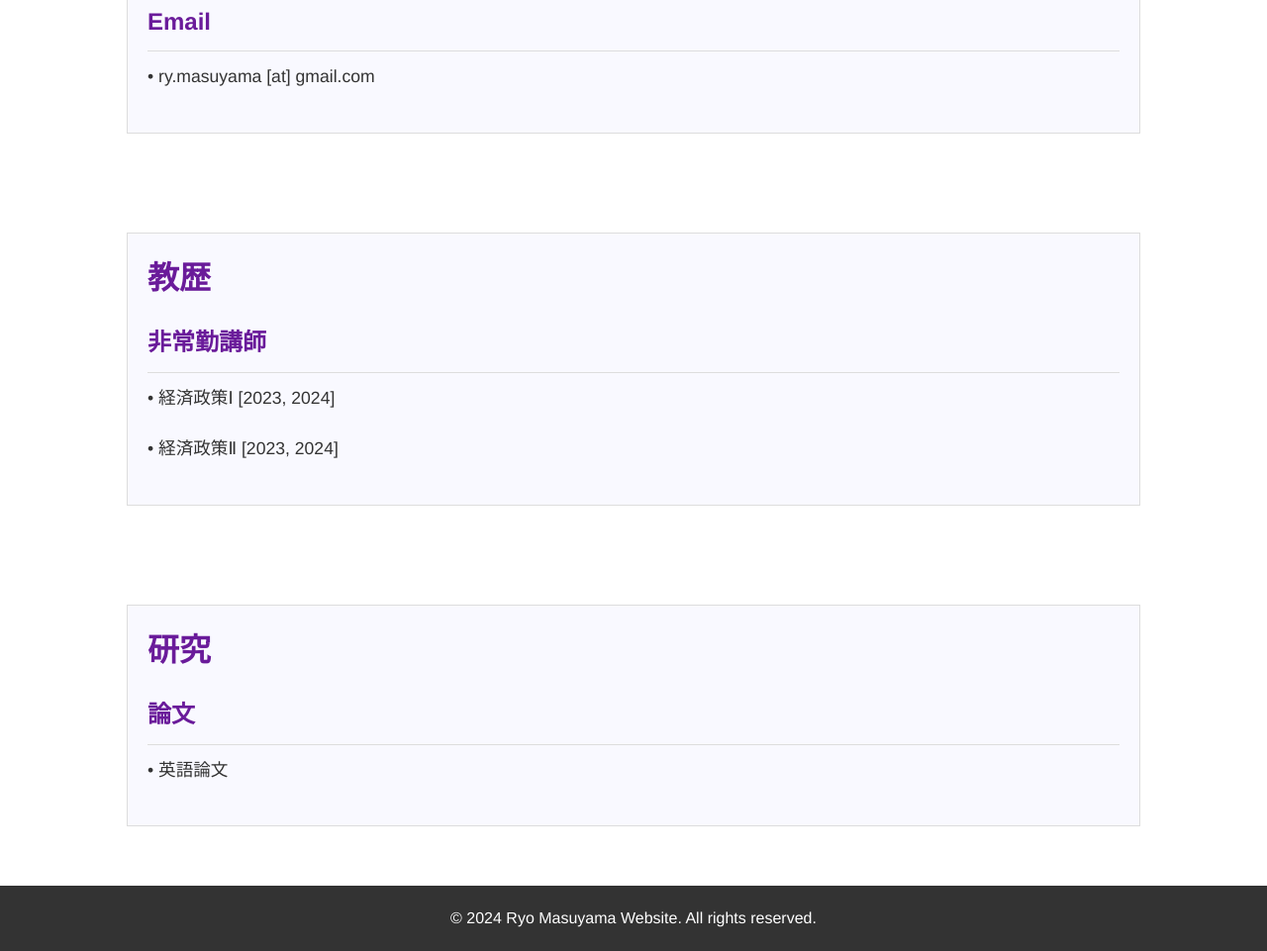
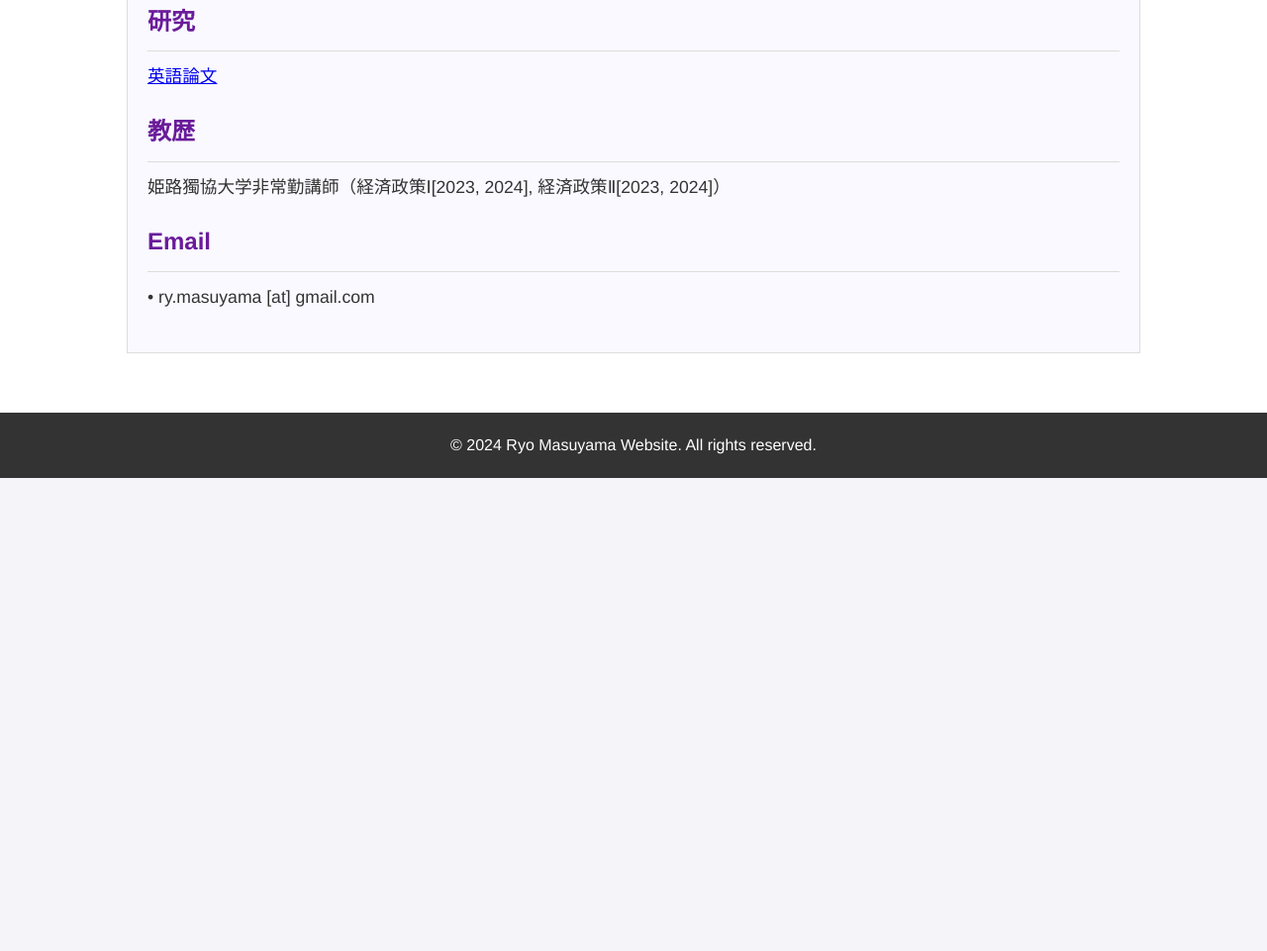
Before and after one commit to ryomasuyama/test, a plain HTML site: page career.html in a window 1280 px wide. Shown: the part 922-1883 px from the top of the page at 99% size. After the commit the page ends 1405 px from the top, so only its background shows below. Drawn offline with Linux system fonts and the light colour scheme.

Commit message:
Update career.html

```diff
--- a/career.html
+++ b/career.html
@@ -38,29 +38,12 @@
                 <p>&bull; 修士（経済学, 神戸大学）</p>
                 <h3>研究分野</h3>
                 <p>&bull; 産業組織論</p>
+                <h3>研究</h3>
+                <p><a href="research.html">英語論文</a></p>
+                <h3>教歴</h3>
+                <p>姫路獨協大学非常勤講師（経済政策Ⅰ[2023, 2024], 経済政策Ⅱ[2023, 2024]）</p>
                 <h3>Email</h3>
                 <p>&bull; ry.masuyama [at] gmail.com</p>
-            </div>
-        </div>
-    </div>
-
-    <div class="content">
-        <div class="container">
-            <div class="category">
-                <h2>教歴</h2>
-                <h3>非常勤講師</h3>
-                <p>&bull; 経済政策Ⅰ [2023, 2024]</p>
-                <p>&bull; 経済政策Ⅱ [2023, 2024]</p>
-            </div>
-        </div>
-    </div>
-
-    <div class="content">
-        <div class="container">
-            <div class="category">
-                <h2>研究</h2>
-                <h3>論文</h3>
-                <p>&bull; 英語論文</p>
             </div>
         </div>
     </div>
```
